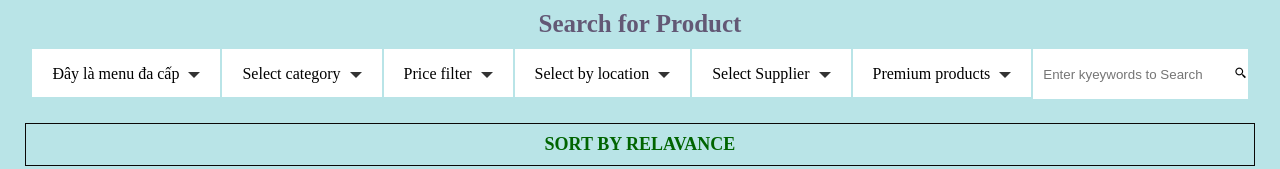
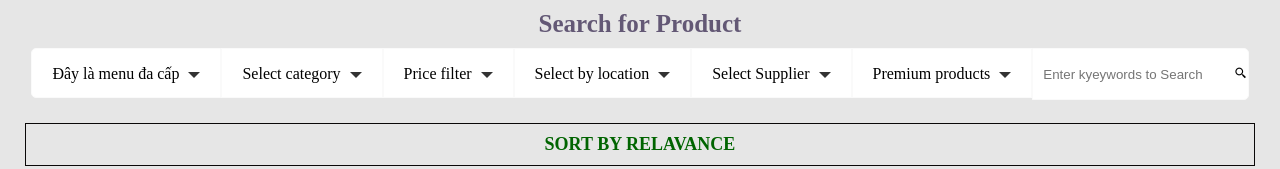
Before and after one commit to trantrunghieu2111/D-n-1, a plain HTML site: page index.html in a window 1280 px wide. Shown: the top 169 px of the page. Drawn offline with nearby package versions, Linux system fonts and the light colour scheme.

Commit message:
sua css cho menu

```diff
--- a/index.html
+++ b/index.html
@@ -8,6 +8,7 @@
     <title>Dự án 1</title>
     <link rel="stylesheet" href="style.css">
     <link href='https://unpkg.com/boxicons@2.1.1/css/boxicons.min.css' rel='stylesheet'>
+
 </head>
 
 <body>
@@ -17,7 +18,7 @@
     </div>
     <div id="container">
         <ul id="root">
-            <li><a href="">Đây là menu đa cấp </a>
+            <li id="menudacap"><a href="">Đây là menu đa cấp </a>
                 <ul id="sub">
                     <li><a href="">Menusub1-1</a></li>
                     <li><a href="">Menusub1-2</a></li>
--- a/style.css
+++ b/style.css
@@ -36,7 +36,8 @@
      /* */
 /* } */
 body{
-    background: rgb(185, 228, 231);
+    background: #E6E6E6;
+
 }
 #container {
     width: 100%;
@@ -52,12 +53,16 @@ body{
     justify-content: center;
 }
 
+#container ul#root > li#menudacap{
+    border-radius: 5px 0px 0px 5px;
+}
+
 #container ul#root > li {
     position: relative;
     height: 50px;
-    background: #fff;
+    background: #ffffff;
 
-    border:1px solid rgb(185, 228, 231);
+    border:1px solid #fafafa;
 
 }
 
@@ -232,11 +237,13 @@ li.product .product-bottom .product-price p{
     margin: 0;
     padding: 0;
     height: 100%;
+    border-radius: 0px 5px 5px 0px;
 }
 
-}
+
 #container #root >li#timkiem > form{
     background: #fff;
+    border-radius: 0px 5px 5px 0px;
     height: 100%;
 }
 #container #root >li#timkiem > form > input{
```
